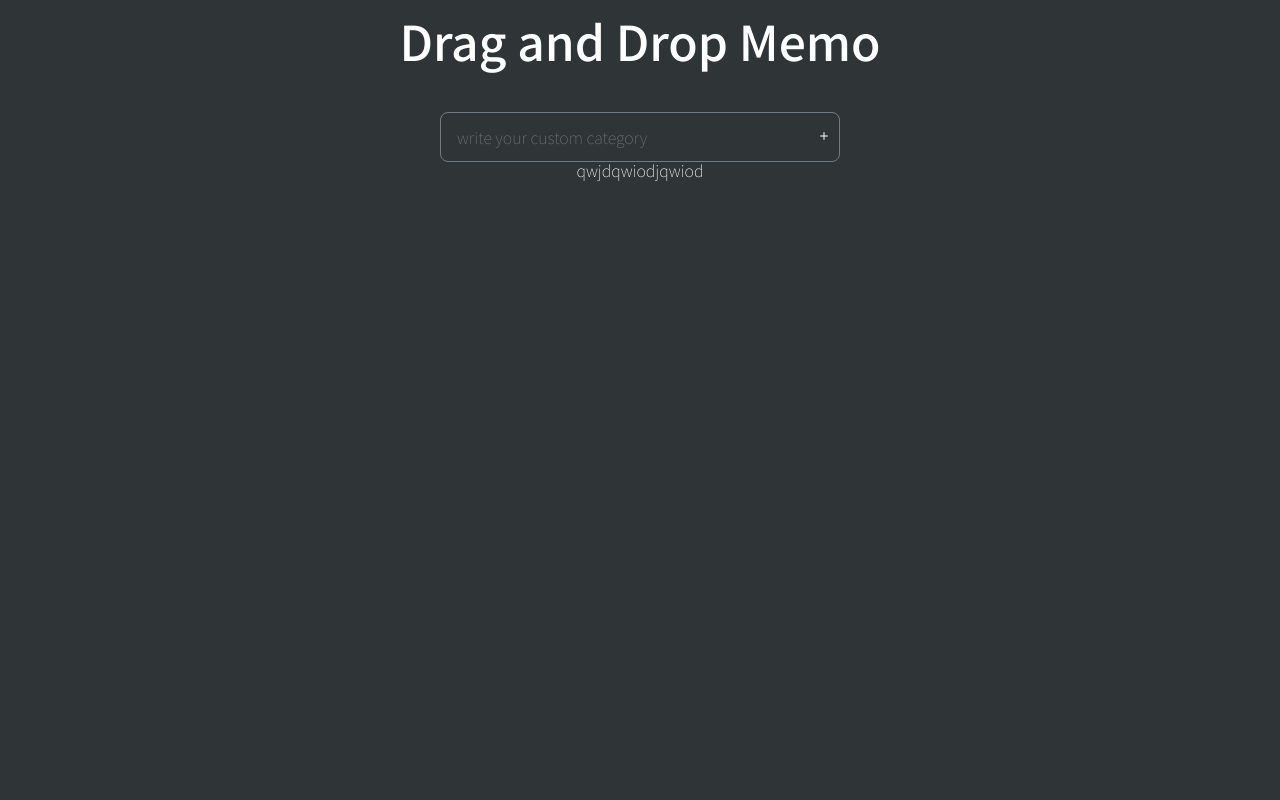
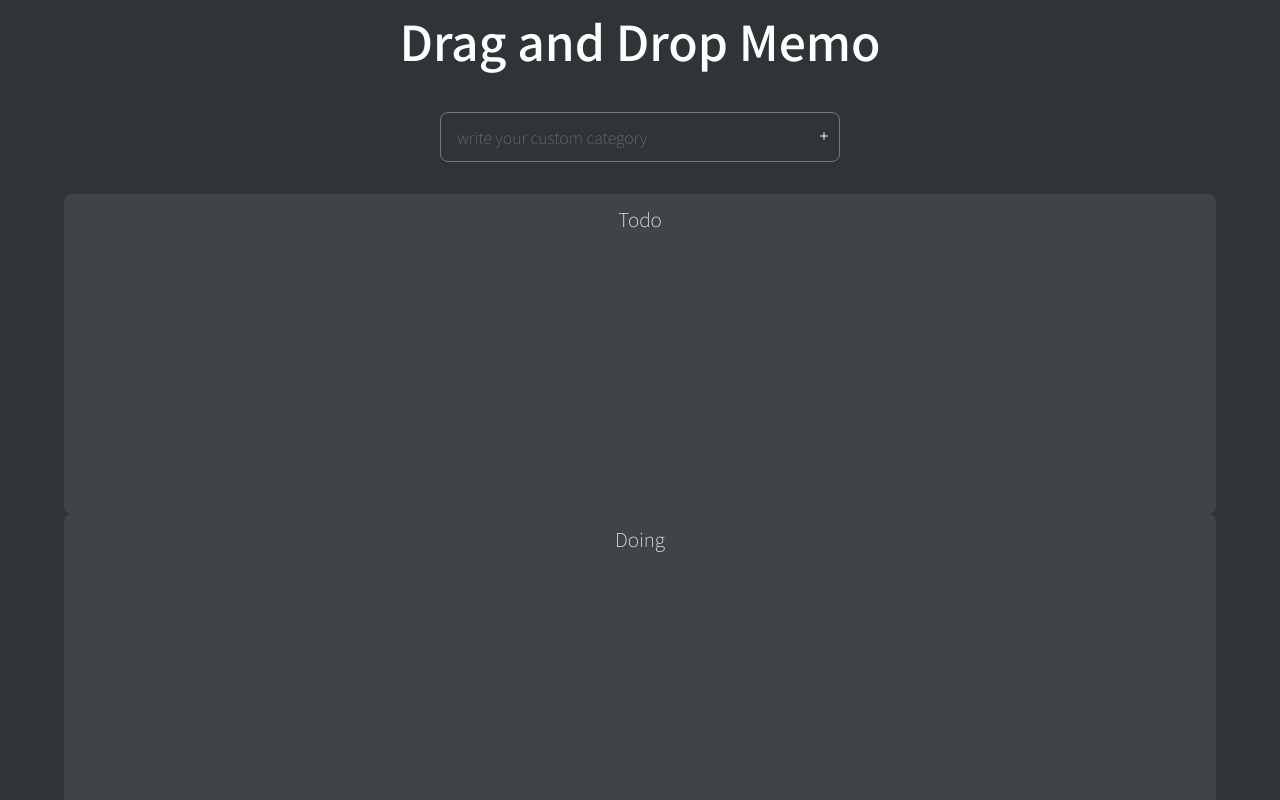
Before and after one commit to Alpaca92/dnd-memo, a React (Create React App) app: page / in a window 1280 px wide. Shown: the top 800 px of the page. Built offline with nearby package versions, Linux system fonts and the light colour scheme.

Commit message:
rename input component to CategoryInput, create categories and category component, modify todoState type obj to arr

```diff
--- a/src/App.tsx
+++ b/src/App.tsx
@@ -1,7 +1,9 @@
-import { DragDropContext } from "react-beautiful-dnd";
+import { DragDropContext, DropResult } from "react-beautiful-dnd";
+import { useRecoilState } from "recoil";
 import styled from "styled-components";
-import Category from './components/Category';
-import Input from "./components/Input";
+import { todoState } from "./atoms";
+import Categories from "./components/Categories";
+import CategoryInput from "./components/CategoryInput";
 
 const Wrapper = styled.main`
   width: 100%;
@@ -18,14 +20,22 @@ const Title = styled.h1`
 `;
 
 function App() {
-  const onDragEnd = () => {};
+  const [todos, setTodos] = useRecoilState(todoState);
+  const onCategoryDragEnd = (info: DropResult) => {
+    const { destination, source } = info;
+    const duplicatedTodos = [...todos];
+    const [categoryObj] = duplicatedTodos.splice(source.index, 1);
+    duplicatedTodos.splice(destination?.index, 0, categoryObj);
+
+    setTodos([...duplicatedTodos]);
+  };
 
   return (
-    <DragDropContext onDragEnd={onDragEnd}>
+    <DragDropContext onDragEnd={onCategoryDragEnd}>
       <Wrapper>
         <Title>Drag and Drop Memo</Title>
-        <Input />
-        <Category />
+        <CategoryInput />
+        <Categories todos={todos} />
       </Wrapper>
     </DragDropContext>
   );
--- a/src/atoms.tsx
+++ b/src/atoms.tsx
@@ -1,19 +1,15 @@
-import { atom } from 'recoil';
+import { atom } from "recoil";
 
 interface Todo {
   id: number;
   text: string;
 }
 
-interface todoState {
+export interface ITodoState {
   [category: string]: Todo[];
 }
 
-export const todoState = atom<todoState>({
-  key: 'todoState',
-  default: {
-    Todo: [],
-    Doing: [],
-    Done: []
-  }
-})
+export const todoState = atom<ITodoState[]>({
+  key: "todoState",
+  default: [{ Todo: [] }, { Doing: [] }, { Done: [] }],
+});
--- /dev/null
+++ b/src/components/Categories.tsx
@@ -0,0 +1,33 @@
+import { Droppable } from "react-beautiful-dnd";
+import styled from "styled-components";
+import { ITodoState } from "../atoms";
+import Category from "./Category";
+
+interface CategoriesProps {
+  todos: ITodoState[];
+}
+
+const CategoriesContainer = styled.section`
+  margin: 2rem 0;
+  width: 90%;
+`;
+
+function Categories({ todos }: CategoriesProps) {
+  return (
+    <Droppable droppableId="categories">
+      {(provided, snapshot) => (
+        <CategoriesContainer
+          ref={provided.innerRef}
+          {...provided.droppableProps}
+        >
+          {todos.map((todo, idx) => (
+            <Category key={Object.keys(todo)[0]} todo={todo} idx={idx} />
+          ))}
+          {provided.placeholder}
+        </CategoriesContainer>
+      )}
+    </Droppable>
+  );
+}
+
+export default Categories;
--- a/src/components/Category.tsx
+++ b/src/components/Category.tsx
@@ -1,15 +1,43 @@
-import { Droppable } from "react-beautiful-dnd";
+import React from "react";
+import { Draggable } from "react-beautiful-dnd";
+import styled from "styled-components";
+import { ITodoState } from "../atoms";
 
-function Category() {
+interface CategoryProps {
+  todo: ITodoState;
+  idx: number;
+}
+
+const CategoryContainer = styled.article`
+  min-height: 20rem;
+  background-color: ${(props) => props.theme.categoryColor};
+  border-radius: 0.5rem;
+`;
+
+const CategoryTitle = styled.h3`
+  text-align: center;
+  font-size: 1.2rem;
+  padding: 1rem 0;
+`;
+
+function Category({ todo, idx }: CategoryProps) {
+  const [category] = Object.keys(todo);
+
+  console.log(category);
+
   return (
-    <Droppable droppableId="1">
+    <Draggable draggableId={category} index={idx} key={category}>
       {(provided, snapshot) => (
-        <div ref={provided.innerRef} {...provided.droppableProps}>
-          <h4>qwjdqwiodjqwiod</h4>
-        </div>
+        <CategoryContainer
+          ref={provided.innerRef}
+          {...provided.draggableProps}
+          {...provided.dragHandleProps}
+        >
+          <CategoryTitle>{category}</CategoryTitle>
+        </CategoryContainer>
       )}
-    </Droppable>
+    </Draggable>
   );
 }
 
-export default Category;
+export default React.memo(Category);
--- a/src/components/Input.tsx
+++ b/src/components/CategoryInput.tsx
@@ -3,7 +3,6 @@ import { IoIosAdd } from "react-icons/io";
 import { useForm } from "react-hook-form";
 import { useSetRecoilState } from "recoil";
 import { todoState } from "../atoms";
-import { getAllJSDocTagsOfKind } from "typescript";
 
 interface Category {
   category: string;
@@ -39,15 +38,12 @@ const Form = styled.form`
   }
 `;
 
-function Input() {
+function CategoryInput() {
   const setTodos = useSetRecoilState(todoState);
   const { register, handleSubmit, setValue } = useForm<Category>();
   const onSubmit = ({ category }: Category) => {
     setTodos((allCategories) => {
-      return {
-        category: [],
-        ...allCategories,
-      };
+      return [{ [category]: [] }, ...allCategories];
     });
 
     setValue("category", "");
@@ -67,4 +63,4 @@ function Input() {
   );
 }
 
-export default Input;
+export default CategoryInput;
--- a/src/styled.d.ts
+++ b/src/styled.d.ts
@@ -3,7 +3,7 @@ import 'styled-components';
 declare module 'styled-components' {
   export interface DefaultTheme {
     bgColor: string;
-    boardColor: string;
+    categoryColor: string;
     cardColor: string;
     mainColor: string;
   }
--- a/src/theme.ts
+++ b/src/theme.ts
@@ -2,7 +2,7 @@ import { DefaultTheme } from "styled-components";
 
 export const darkTheme: DefaultTheme = {
   bgColor: "#2F3437",
-  boardColor: "",
+  categoryColor: "#3F4447",
   cardColor: "",
-  mainColor: "#fff",
+  mainColor: "#FFF",
 };
```
